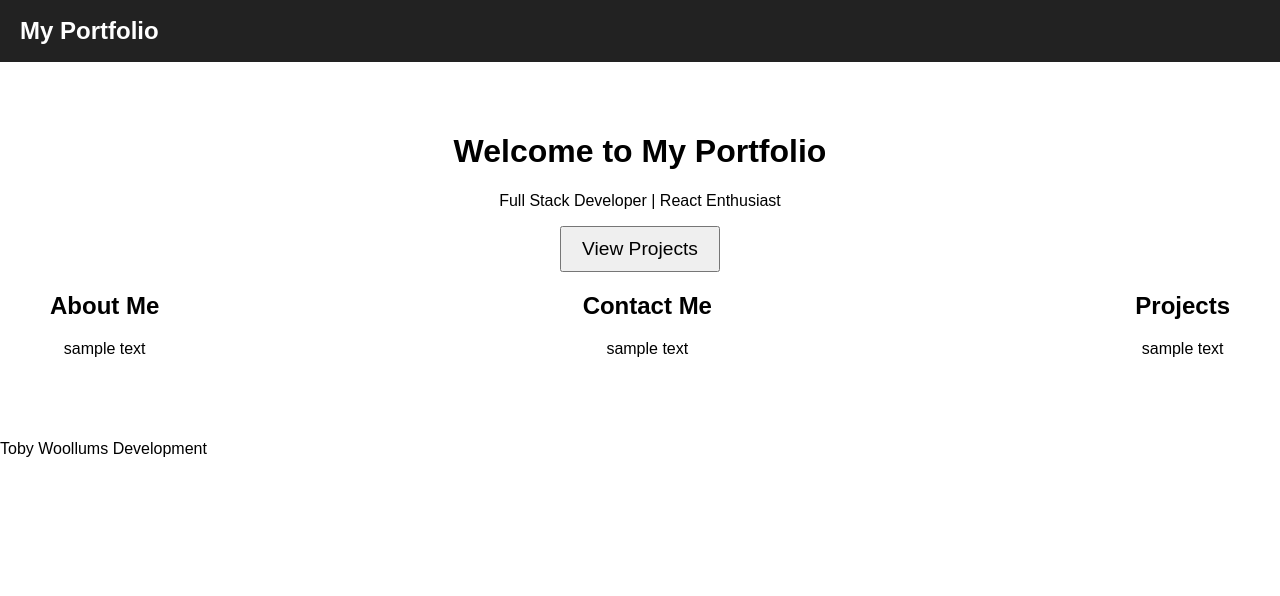
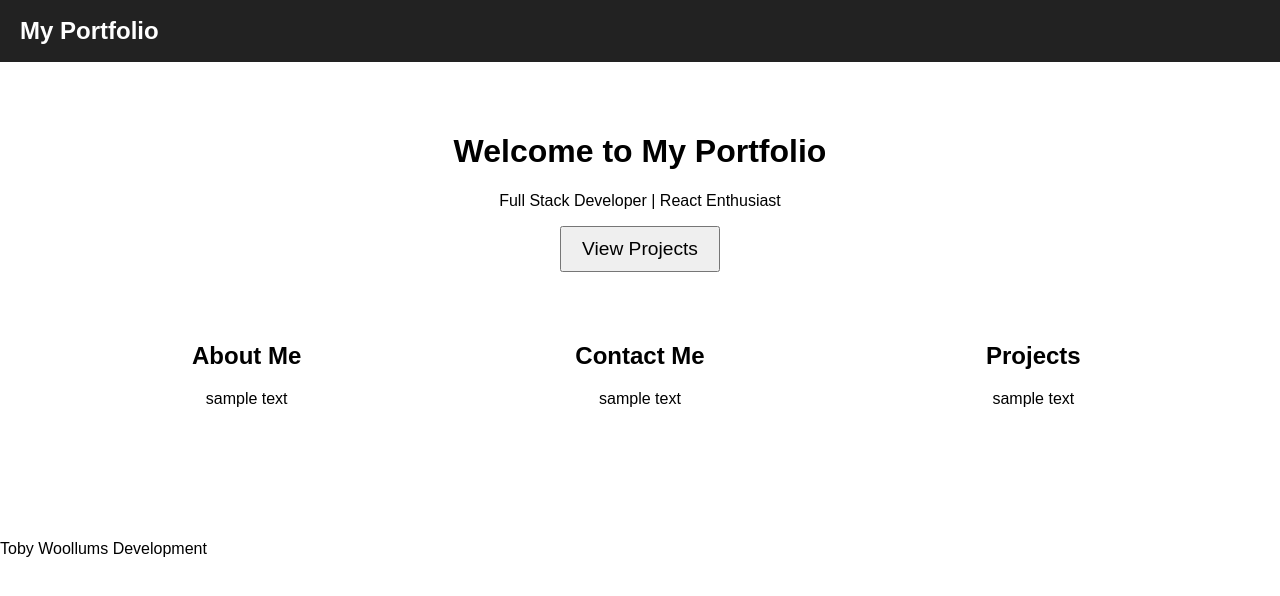
Before and after one commit to woollumst/woollumst.github.io, a React (Vite) app: page / in a window 1280 px wide. Shown: the top 596 px of the page. Built offline with nearby package versions, Linux system fonts and the light colour scheme.

Commit message:
Update Home.css

```diff
--- a/src/pages/Home.css
+++ b/src/pages/Home.css
@@ -13,6 +13,12 @@ button {
   justify-content: space-between;
 }
 
+.featuredItem {
+  border: 2px;
+  width: 100%;
+  padding: 50px;
+}
+
 @media (max-width: 600px) {
   .home {
     padding: 20px;
```
